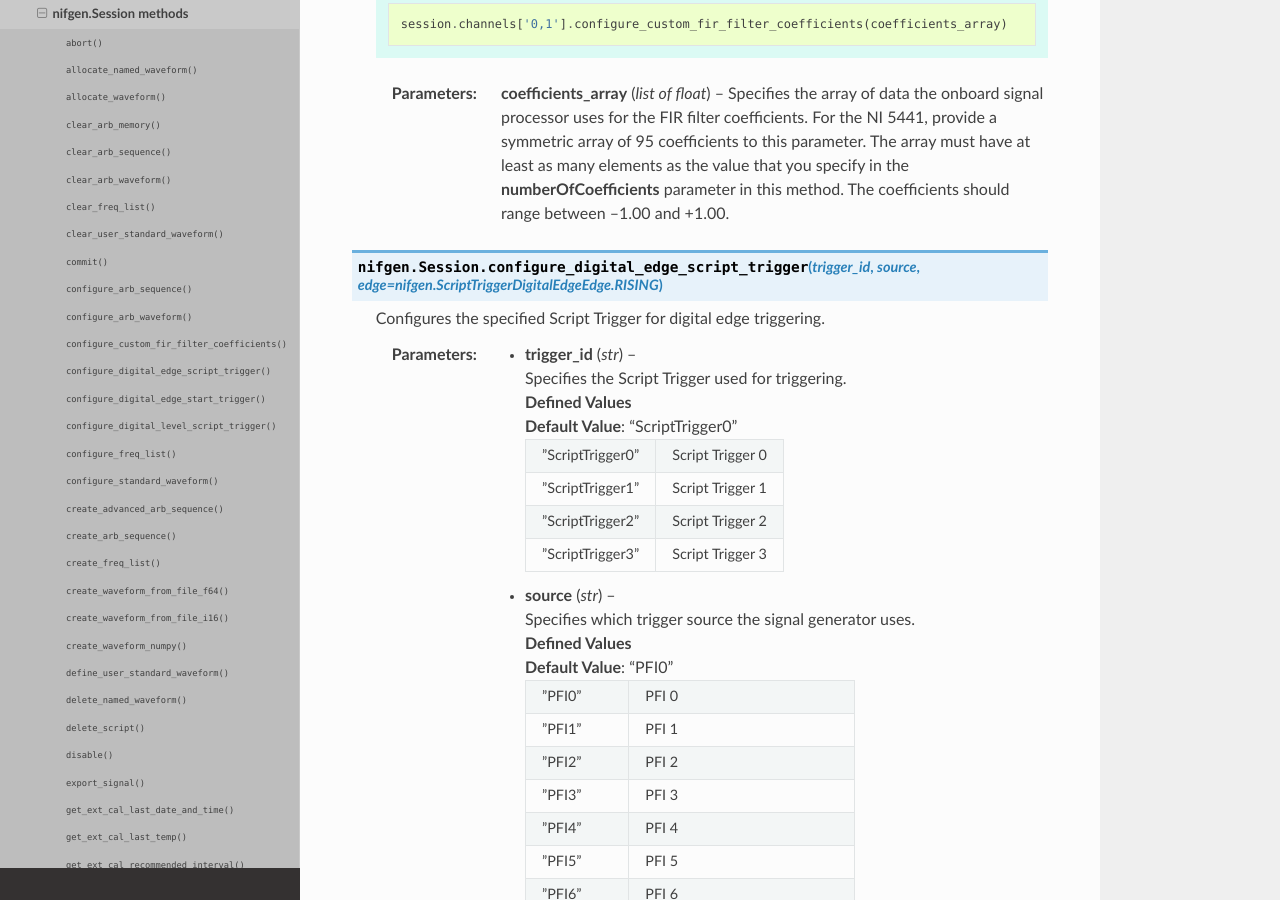
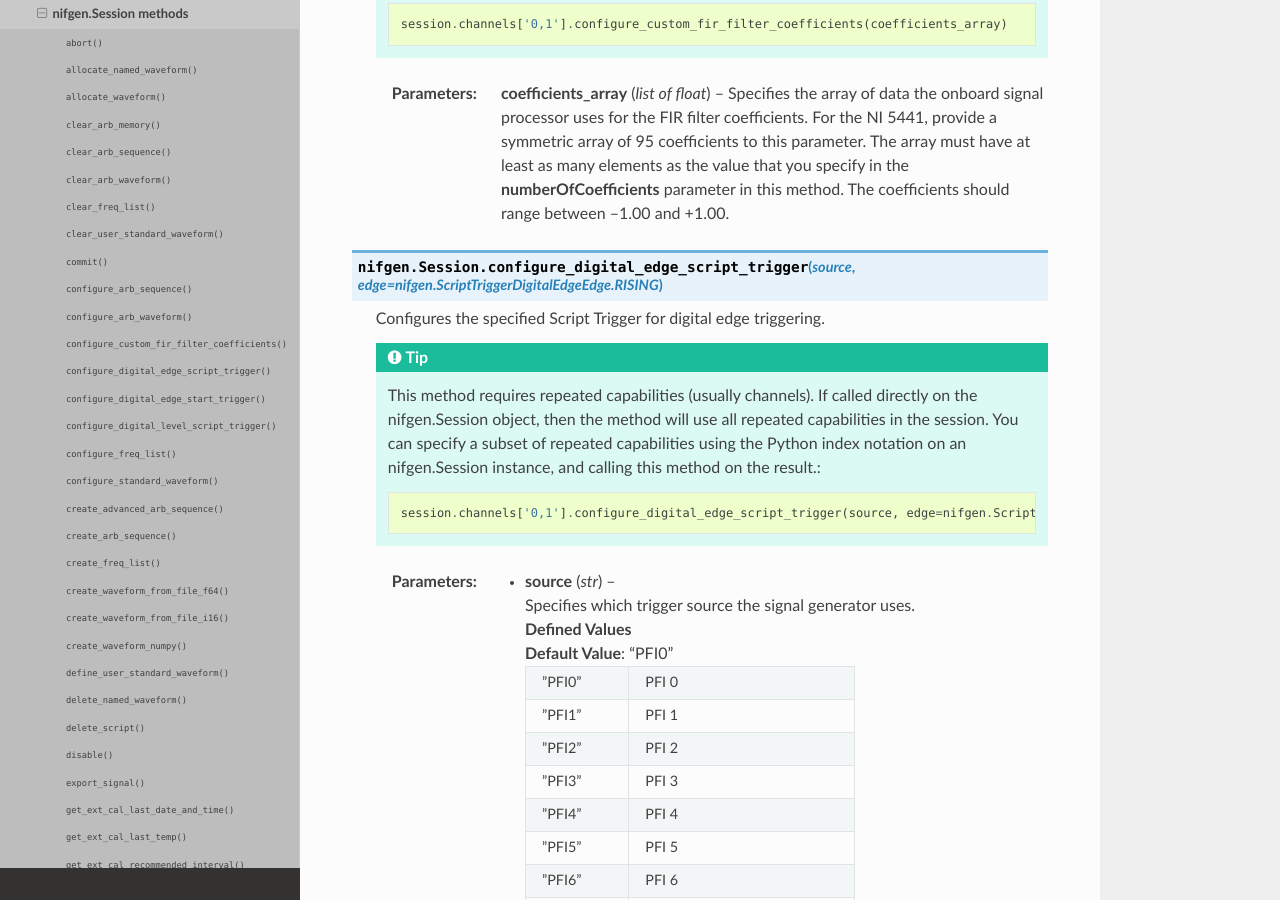
Before and after one commit to ni/nimi-python, a Sphinx documentation site: the page built from docs/nifgen/functions.rst, in a window 1280 px wide and 900 px high, scrolled down 7523 px. Built offline with Sphinx 7.4.7 and the Read the Docs theme 2.0.0, drawn with Linux system fonts in a browser that asks for light colours; some of the changed text lies outside the part shown.

Commit message:
Update generated files

```diff
--- a/docs/nifgen/functions.rst
+++ b/docs/nifgen/functions.rst
@@ -474,35 +474,23 @@
 
     :type coefficients_array: list of float
 
-.. py:method:: configure_digital_edge_script_trigger(trigger_id, source, edge=nifgen.ScriptTriggerDigitalEdgeEdge.RISING)
+.. py:method:: configure_digital_edge_script_trigger(source, edge=nifgen.ScriptTriggerDigitalEdgeEdge.RISING)
 
     Configures the specified Script Trigger for digital edge triggering.
 
 
 
 
-
-    :param trigger_id:
-
-
-        Specifies the Script Trigger used for triggering.
-
-        **Defined Values**
-
-        **Default Value**: "ScriptTrigger0"
-
-        +------------------+------------------+
-        | "ScriptTrigger0" | Script Trigger 0 |
-        +------------------+------------------+
-        | "ScriptTrigger1" | Script Trigger 1 |
-        +------------------+------------------+
-        | "ScriptTrigger2" | Script Trigger 2 |
-        +------------------+------------------+
-        | "ScriptTrigger3" | Script Trigger 3 |
-        +------------------+------------------+
-
-
-    :type trigger_id: str
+    .. tip:: This method requires repeated capabilities (usually channels). If called directly on the
+        nifgen.Session object, then the method will use all repeated capabilities in the session.
+        You can specify a subset of repeated capabilities using the Python index notation on an
+        nifgen.Session instance, and calling this method on the result.:
+
+        .. code:: python
+
+            session.channels['0,1'].configure_digital_edge_script_trigger(source, edge=nifgen.ScriptTriggerDigitalEdgeEdge.RISING)
+
+
     :param source:
 
 
@@ -645,35 +633,23 @@
 
     :type edge: :py:data:`nifgen.StartTriggerDigitalEdgeEdge`
 
-.. py:method:: configure_digital_level_script_trigger(trigger_id, source, trigger_when)
+.. py:method:: configure_digital_level_script_trigger(source, trigger_when)
 
     Configures the specified Script Trigger for digital level triggering.
 
 
 
 
-
-    :param trigger_id:
-
-
-        Specifies the Script Trigger used for triggering.
-
-        **Defined Values**
-
-        **Default Value**: "ScriptTrigger0"
-
-        +------------------+------------------+
-        | "ScriptTrigger0" | Script Trigger 0 |
-        +------------------+------------------+
-        | "ScriptTrigger1" | Script Trigger 1 |
-        +------------------+------------------+
-        | "ScriptTrigger2" | Script Trigger 2 |
-        +------------------+------------------+
-        | "ScriptTrigger3" | Script Trigger 3 |
-        +------------------+------------------+
-
-
-    :type trigger_id: str
+    .. tip:: This method requires repeated capabilities (usually channels). If called directly on the
+        nifgen.Session object, then the method will use all repeated capabilities in the session.
+        You can specify a subset of repeated capabilities using the Python index notation on an
+        nifgen.Session instance, and calling this method on the result.:
+
+        .. code:: python
+
+            session.channels['0,1'].configure_digital_level_script_trigger(source, trigger_when)
+
+
     :param source:
 
 
@@ -2265,7 +2241,7 @@
 
 
 
-.. py:method:: send_software_edge_trigger(trigger, trigger_id)
+.. py:method:: send_software_edge_trigger(trigger)
 
     Sends a command to trigger the signal generator. This VI can act as an
     override for an external edge trigger.
@@ -2275,6 +2251,15 @@
     .. note:: This VI does not override external digital edge triggers of the
         NI 5401/5411/5431.
 
+
+    .. tip:: This method requires repeated capabilities (usually channels). If called directly on the
+        nifgen.Session object, then the method will use all repeated capabilities in the session.
+        You can specify a subset of repeated capabilities using the Python index notation on an
+        nifgen.Session instance, and calling this method on the result.:
+
+        .. code:: python
+
+            session.channels['0,1'].send_software_edge_trigger(trigger)
 
 
     :param trigger:
@@ -2294,9 +2279,6 @@
 
 
     :type trigger: :py:data:`nifgen.Trigger`
-    :param trigger_id:
-
-    :type trigger_id: str
 
 .. py:method:: set_named_waveform_next_write_position(waveform_name, relative_to, offset)
 
```
Also changed, not shown: 1 other file.
